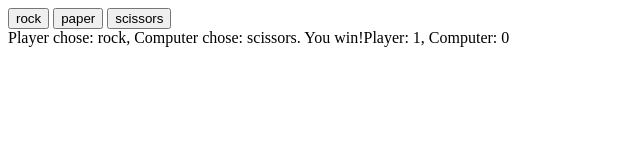
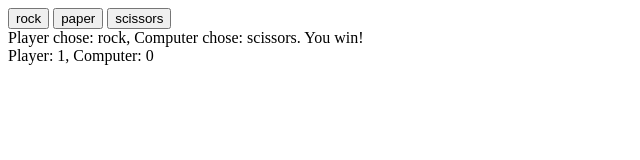
Before and after one commit to simone-gasparini-94/rock-paper-scissors, a plain HTML site: page index.html in a window 1280 px wide. Both pictures are taken after a click on the button "rock". Shown: the whole page, without its empty margins (0-640 px from the left). Drawn offline with Linux system fonts and the light colour scheme.

Commit message:
divided the div with the scoring in 3 different divs

```diff
--- a/index.html
+++ b/index.html
@@ -12,7 +12,9 @@
     <button id="paper">paper</button>
     <button id="scissors">scissors</button>
 
-    <div id="result"></div>
+    <div id="round"></div>
+    <div id="score"></div>
+    <div id="final"></div>
 
 </body>
 </html>
--- a/script.js
+++ b/script.js
@@ -4,7 +4,9 @@ let computerScore = 0;
 const rockButton = document.querySelector("#rock");
 const paperButton = document.querySelector("#paper");
 const scissorsButton = document.querySelector("#scissors");
-const resultDiv = document.querySelector("#result");
+const roundDiv = document.querySelector("#round");
+const scoreDiv = document.querySelector("#score");
+const finalDiv = document.querySelector("#final");
 
 function getComputerChoice() {
     let randomNumber = Math.random() * 3;
@@ -37,7 +39,7 @@ function playGame(playerChoice) {
         result = "lose";
     };
 
-    resultDiv.textContent = `Player chose: ${playerChoice}, Computer chose: ${computerChoice}. ${resultMessage}`;
+    roundDiv.textContent = `Player chose: ${playerChoice}, Computer chose: ${computerChoice}. ${resultMessage}`;
 
     updateScore(result);
 };
@@ -48,8 +50,15 @@ function updateScore(result) {
     } else if (result === "lose") {
         computerScore++;
     };
-resultDiv.textContent += `Player: ${humanScore},  Computer: ${computerScore}`;
-}
+
+    scoreDiv.textContent = `Player: ${humanScore},  Computer: ${computerScore}`;
+
+    if (humanScore === 5) {
+        finalDiv.textContent = "YOU WON!";
+    } else if (computerScore === 5) {
+        finalDiv.textContent = "YOU LOST!";
+    };
+};
 
 rockButton.addEventListener("click", function() {
     playGame("rock");
```
